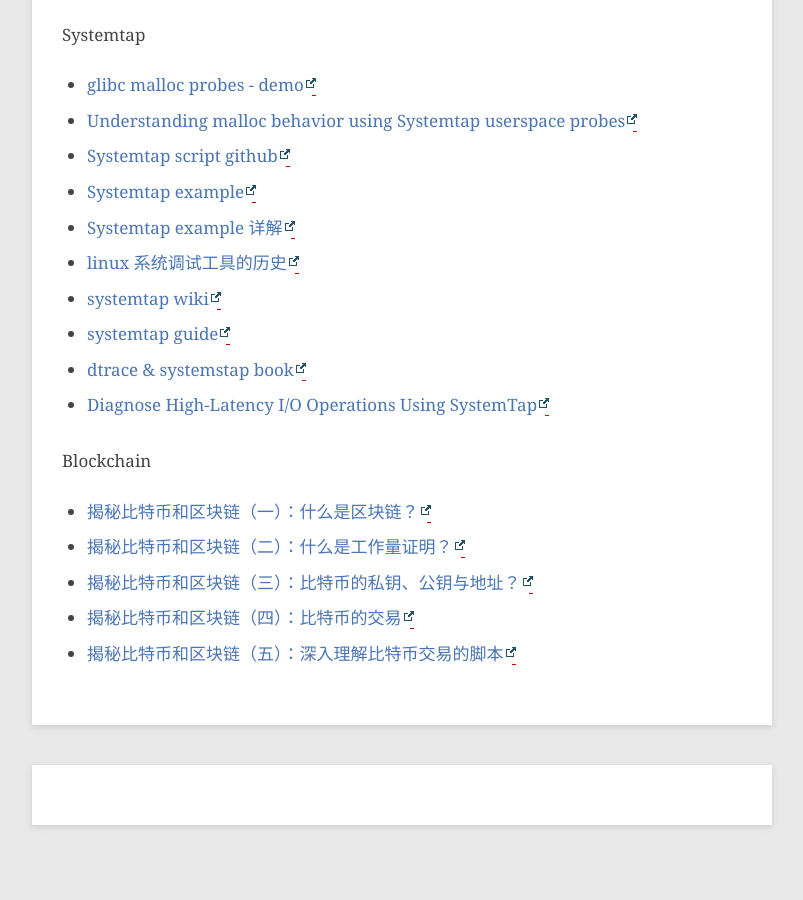
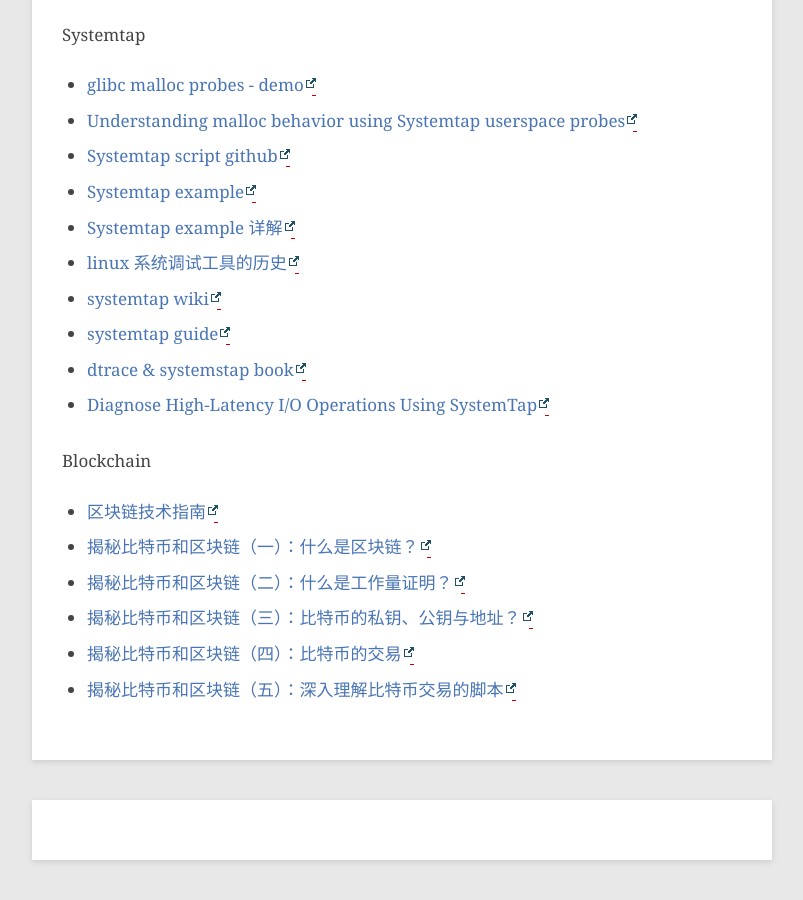
Before and after one commit to hushi55/hushi55.github.io, a Jekyll site: the page built from _posts/blog/2015-01-30-blogs.md, in a window 1280 px wide and 900 px high, scrolled down 5800 px. Shown: the whole window, without its empty margins (78-881 px from the left). Built offline with Jekyll 4.4.1, drawn with Linux system fonts in a browser that asks for light colours; comment, search, counter and statistics services are not loaded; before the commit the page ends 6665 px from its top, so only the background shows below that.

Commit message:
Update 2015-01-30-blogs.md

```diff
--- a/_posts/blog/2015-01-30-blogs.md
+++ b/_posts/blog/2015-01-30-blogs.md
@@ -199,6 +199,7 @@
 
 Blockchain
 
+- [区块链技术指南](https://yeasy.gitbooks.io/blockchain_guide/content/)
 - [揭秘比特币和区块链（一）：什么是区块链？](http://www.infoq.com/cn/articles/bitcoin-and-block-chain-part01?utm_source=infoq&utm_campaign=user_page&utm_medium=link)
 - [揭秘比特币和区块链（二）：什么是工作量证明？](http://www.infoq.com/cn/articles/bitcoin-and-block-chain-part02?utm_source=infoq&utm_campaign=user_page&utm_medium=link)
 - [揭秘比特币和区块链（三）：比特币的私钥、公钥与地址？](http://www.infoq.com/cn/articles/bitcoin-and-block-chain-part03?utm_source=infoq&utm_campaign=user_page&utm_medium=link)
```
